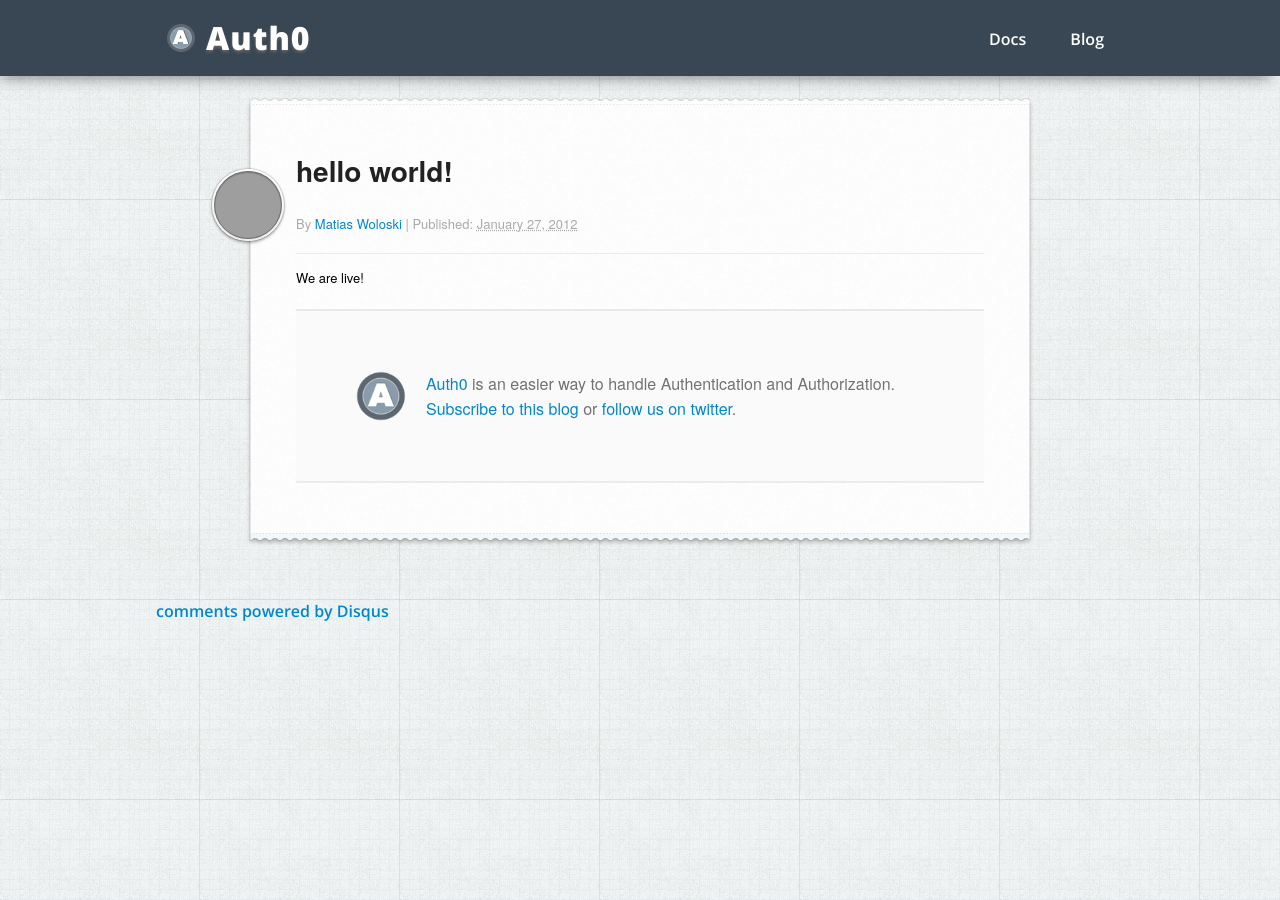
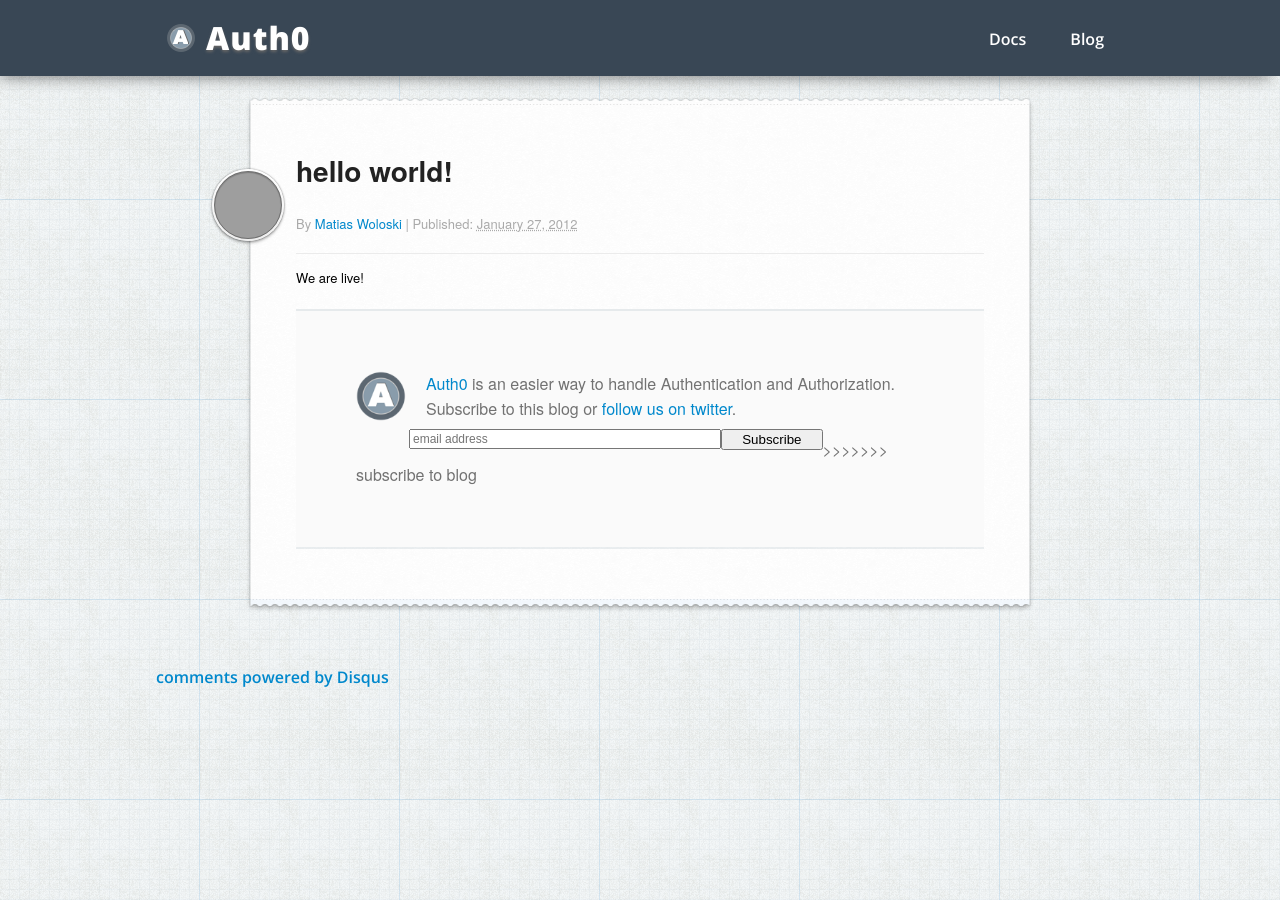
Before and after one commit to DylanMeeus/springboot_jwt_blog, a Jekyll site: the page built from _posts/2012-01-27-hello-world.markdown, in a window 1280 px wide. Built offline with Jekyll 4.4.1, drawn with Linux system fonts in a browser that asks for light colours; Markdown is read by kramdown in place of the engine named in the settings; comment, search, counter and statistics services are not loaded; grey boxes are pictures that could not be loaded.

Commit message:
subscribe to blog

```diff
--- a/_layouts/post.html
+++ b/_layouts/post.html
@@ -11,7 +11,29 @@
         </div>
         <div id="auth0">
             <img src="/img/logo-70x70.png">
-            <a target="_new" href="https://www.auth0.com">Auth0</a> is an easier way to handle Authentication and Authorization. <br><a target="_new" href="http://blog.auth0.com/rss">Subscribe to this blog</a> or <a target="_new" href="https://twitter.com/authzero">follow us on twitter</a>.
+            <a target="_new" href="https://www.auth0.com">Auth0</a> is an easier way to handle Authentication and Authorization. <br>Subscribe to this blog or <a target="_new" href="https://twitter.com/authzero">follow us on twitter</a>.
+
+            <!-- Begin MailChimp Signup Form -->
+<link href="//cdn-images.mailchimp.com/embedcode/slim-081711.css" rel="stylesheet" type="text/css">
+<style type="text/css">
+    #mc_embed_signup{clear:left; font:14px Helvetica,Arial,sans-serif;padding:8px;margin-left: 45px; }
+    #mc_embed_signup input.email { float: left;font-size: 12px;width: 60%;}
+    #mc_embed_signup input.button {float: left;clear: none;width: 20%;}
+    /* Add your own MailChimp form style overrides in your site stylesheet or in this style block.
+       We recommend moving this block and the preceding CSS link to the HEAD of your HTML file. */
+</style>
+<div id="mc_embed_signup">
+<form action="http://auth0.us5.list-manage1.com/subscribe/post?u=688e8ef231ecb91a2a7481f8f&amp;id=54dd603851" method="post" id="mc-embedded-subscribe-form" name="mc-embedded-subscribe-form" class="validate" target="_blank">
+
+    <input type="email" value="" name="EMAIL" class="email" id="mce-EMAIL" placeholder="email address" required=""><input type="submit" value="Subscribe" name="subscribe" id="mc-embedded-subscribe" class="button">
+    <!-- real people should not fill this in and expect good things - do not remove this or risk form bot signups-->
+    <div style="position: absolute; left: -5000px;"><input type="text" name="b_688e8ef231ecb91a2a7481f8f_54dd603851" value=""></div>
+
+</form>
+</div>
+
+<!--End mc_embed_signup-->
+>>>>>>> subscribe to blog
         </div>
         <div id="disqus_thread">
         </div>
```
